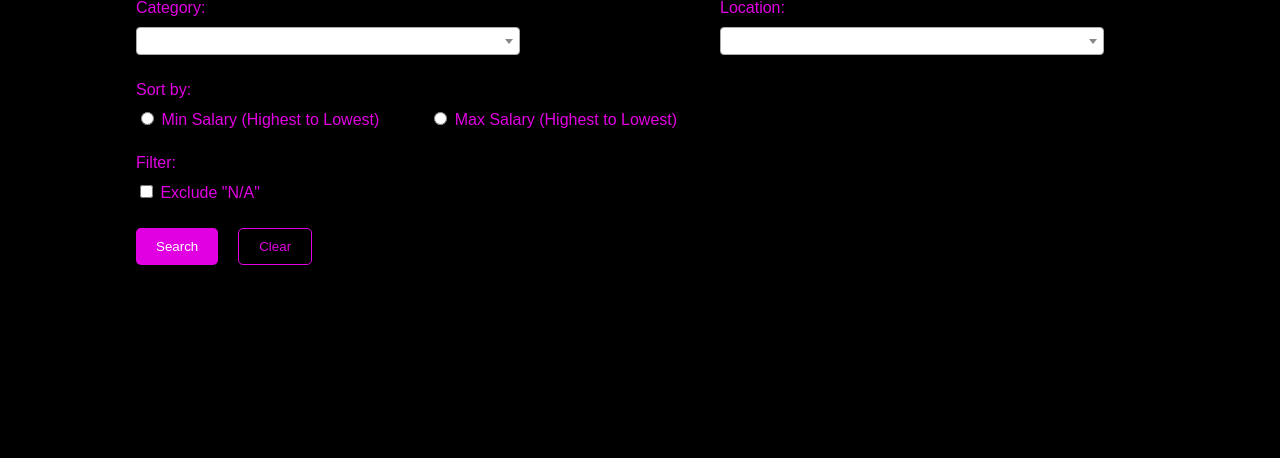
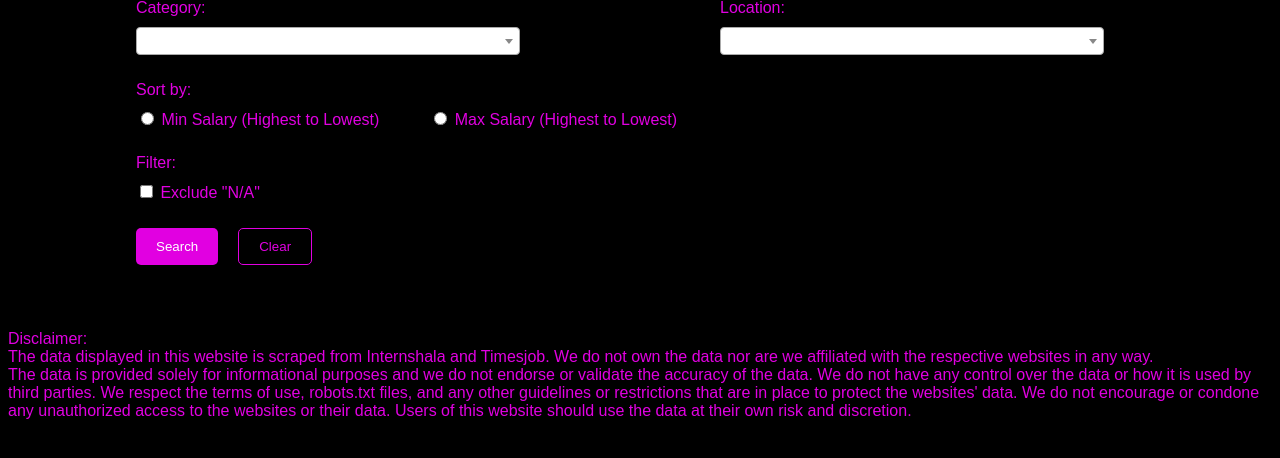
Before and after one commit to pratham-jaiswal/Job-Scaper, a Flask app: page / in a window 1280 px wide; the page is wider, and only the part inside the window is pictured. Shown: the part 86-544 px from the top of that part. Run offline with Flask 3, Linux system fonts and the light colour scheme; some libraries are stand-ins or nearby versions.

Commit message:
Update index.html

```diff
--- a/templates/index.html
+++ b/templates/index.html
@@ -56,6 +56,12 @@
       <i class="fa fa-spinner fa-spin"></i> Loading...
     </div>
     <div id="results"></div>
+
+    <div class="disclaimer">
+      Disclaimer: <br>
+      The data displayed in this website is scraped from Internshala and Timesjob. We do not own the data nor are we affiliated with the respective websites in any way.
+      <br>The data is provided solely for informational purposes and we do not endorse or validate the accuracy of the data. We do not have any control over the data or how it is used by third parties. We respect the terms of use, robots.txt files, and any other guidelines or restrictions that are in place to protect the websites' data. We do not encourage or condone any unauthorized access to the websites or their data. Users of this website should use the data at their own risk and discretion.
+    </div>
 
     <script type="text/javascript">
       $(document).ready(function () {
```
